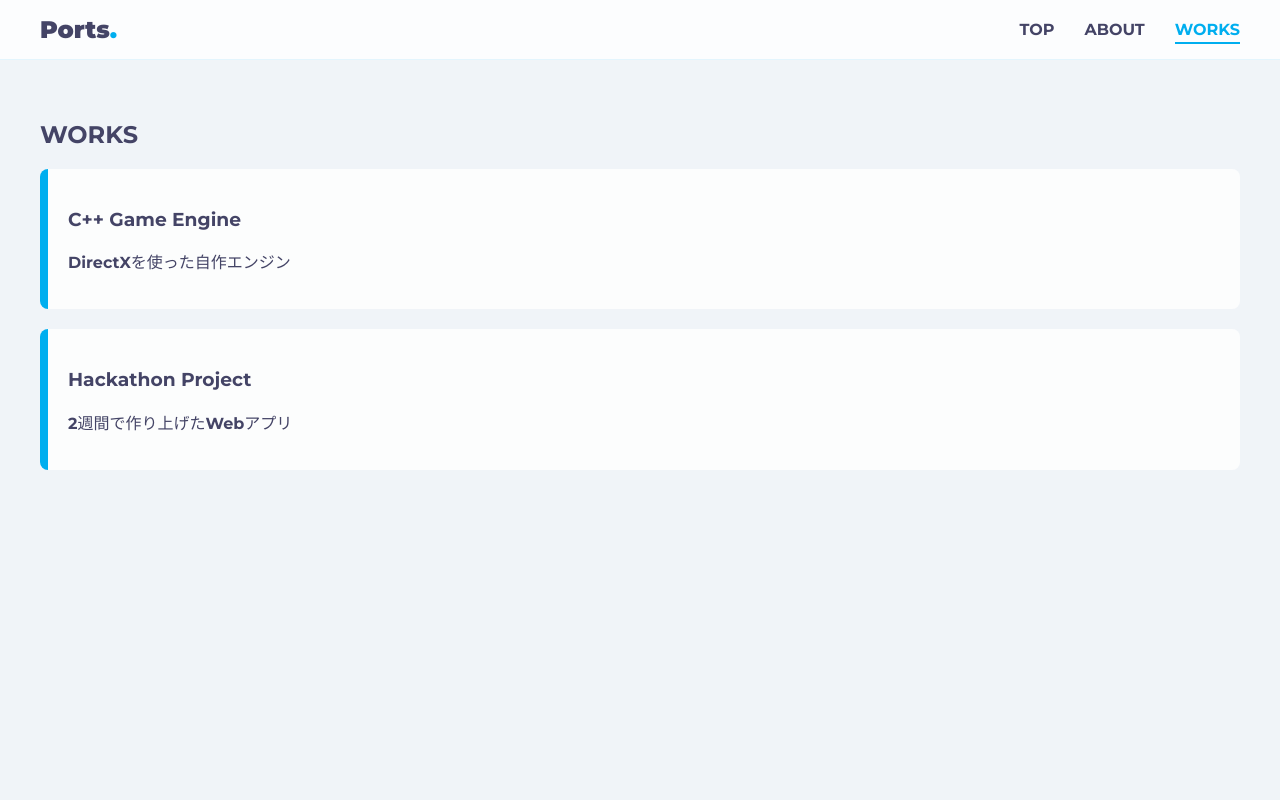
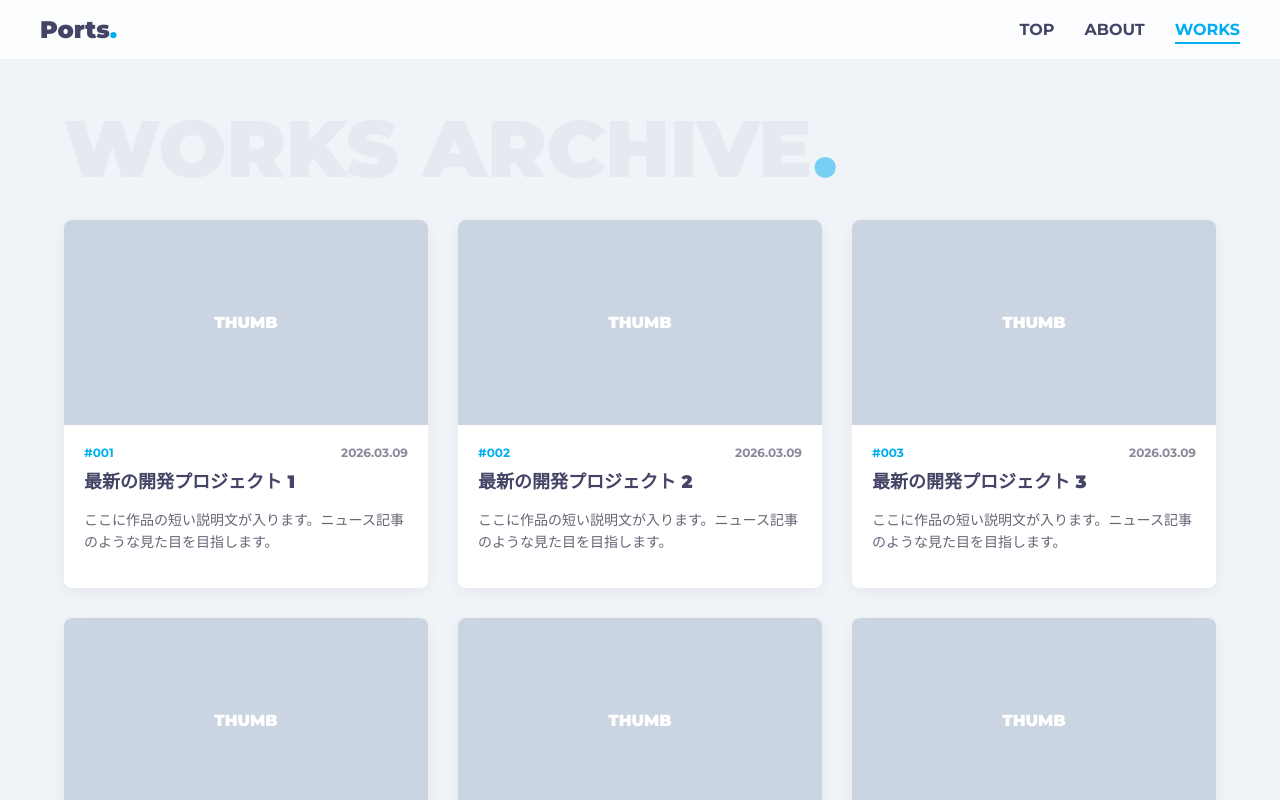
Before and after one commit to STsou-gra/Ports, a Vue app: page /works in a window 1280 px wide. Shown: the top 800 px of the page. Built offline with nearby package versions, Linux system fonts and the light colour scheme.

Commit message:
Fourth Commit

```diff
--- a/src/views/AboutView.vue
+++ b/src/views/AboutView.vue
@@ -4,200 +4,26 @@
       <h2 class="section-title-en">DETAILED ABOUT<span>.</span></h2>
       <div class="detail-card">
         <h3>自己紹介（詳細）</h3>
-        <p>ここでハッカソンの経験や、C++での苦労話、Blenderでのこだわりなどを詳しく書けます。</p>
+        <p>
+          ここでは、大学での学習内容やハッカソンでの役割、ゲームプログラミングへの情熱を詳しく記述します。
+        </p>
       </div>
     </section>
   </div>
 </template>
 
 <style scoped>
-@import url('https://fonts.googleapis.com/css2?family=Montserrat:wght@700;900&family=Noto+Sans+JP:wght@400;700&display=swap');
-
-/* サイト全体に適用 */
-:deep(body),
-:deep(#app) {
-  font-family: 'Montserrat', 'Noto Sans JP', sans-serif;
+/* App.vueに無い、このページだけの装飾だけ書く */
+.about-detail-page {
+  min-height: 100vh;
 }
-.main-page {
-  font-family: 'Montserrat', 'Noto Sans JP', sans-serif;
-  color: #446;
-  background: #f0f4f8;
-}
-
-/* 各セクションの共通設定 */
-.section {
-  padding: 100px 0;
-  display: flex;
-  justify-content: center;
-}
-.section-inner {
-  width: 90%;
-  max-width: 1200px;
-}
-.section-title-en {
-  font-size: 80px;
-  font-weight: 900;
-  color: rgba(68, 68, 102, 0.05); /* 背景にデカデカと出すプロセカ風演出 */
-  position: absolute;
-  margin-top: -60px;
-  z-index: 0;
-}
-.section-title-en span {
-  color: #00aeef;
-  opacity: 0.5;
-}
-
-/* Hero（最初の画面） */
-.hero-section {
-  height: 80vh;
-  display: flex;
-  align-items: center;
-  justify-content: center;
-  background: linear-gradient(135deg, #b3fffd 0%, #fde5f5 100%);
-  clip-path: polygon(0 0, 100% 0, 100% 90%, 0 100%); /* 下を斜めにする演出 */
-}
-.hero-logo {
-  font-size: 80px;
-  font-weight: 900;
-  letter-spacing: -2px;
-}
-.hero-logo span {
-  color: #00aeef;
-}
-.hero-catch {
-  font-weight: 700;
-  letter-spacing: 0.2em;
-  opacity: 0.7;
-}
-
-/* About */
-.about-card {
+.detail-card {
   background: white;
-  padding: 40px;
+  padding: 50px;
   border-radius: 20px;
+  box-shadow: 0 20px 40px rgba(0, 0, 0, 0.05);
   position: relative;
-  z-index: 1;
-  box-shadow: 0 20px 40px rgba(0, 0, 0, 0.05);
-}
-
-/* Works Grid */
-.works-grid {
-  display: grid;
-  grid-template-columns: repeat(auto-fit, minmax(300px, 1fr));
-  gap: 30px;
-  position: relative;
-  z-index: 1;
-}
-.work-card {
-  background: white;
-  border-radius: 12px;
-  overflow: hidden;
-  transition: transform 0.3s;
-}
-.work-card:hover {
-  transform: translateY(-10px);
-}
-.work-thumb {
-  height: 200px;
-  background: #ddd;
-  display: flex;
-  align-items: center;
-  justify-content: center;
-  font-weight: 900;
-  color: #bbb;
-}
-.work-info {
-  padding: 20px;
-}
-.work-tech {
-  font-size: 12px;
-  background: #00aeef;
-  color: white;
-  padding: 2px 8px;
-  border-radius: 4px;
-}
-
-/* News */
-.main-news-list {
-  list-style: none;
-  padding: 0;
-  position: relative;
-  z-index: 1;
-}
-.main-news-item {
-  background: rgba(255, 255, 255, 0.6);
-  margin-bottom: 10px;
-  padding: 15px 30px;
-  border-radius: 8px;
-  display: flex;
-  gap: 20px;
-}
-.main-news-item .date {
-  font-weight: 700;
-  color: #889;
-}
-/* ヘッダー全体の設定 */
-.global-header {
-  position: sticky; /* スクロールしても上についてくる */
-  top: 0;
-  z-index: 1000;
-  width: 100%;
-  background: rgba(255, 255, 255, 0.8); /* 少し透ける白 */
-  backdrop-filter: blur(10px); /* 後ろをぼかすプロセカ風演出 */
-  border-bottom: 1px solid rgba(0, 174, 239, 0.1);
-}
-
-.header-inner {
-  max-width: 1200px;
-  margin: 0 auto;
-  display: flex;
-  justify-content: space-between; /* ロゴとメニューを左右に振る */
-  align-items: center;
-  padding: 15px 20px;
-}
-
-.logo {
-  font-size: 24px;
-  font-weight: 900;
-  letter-spacing: 0.05em;
-}
-.logo span {
-  color: #00aeef;
-}
-
-/* メニューの横並び設定 */
-.nav-links {
-  display: flex;
-  gap: 30px; /* ボタン同士の間隔 */
-}
-
-.nav-btn {
-  text-decoration: none;
-  color: #446;
-  font-weight: 700;
-  font-size: 14px;
-  letter-spacing: 0.1em;
-  position: relative;
-  transition: color 0.3s;
-}
-
-/* ホバー時に色を変える */
-.nav-btn:hover {
-  color: #00aeef;
-}
-
-/* 今いるページのボタンの下に青い線を出す（Vue Routerの自動機能） */
-.router-link-active {
-  color: #00aeef !important;
-}
-
-.router-link-active::after {
-  content: '';
-  position: absolute;
-  bottom: -5px;
-  left: 0;
-  width: 100%;
-  height: 2px;
-  background: #00aeef;
+  z-index: 1; /* タイトルより手前に出す */
+  max-width: 800px;
 }
 </style>
--- a/src/views/WorksView.vue
+++ b/src/views/WorksView.vue
@@ -1,33 +1,170 @@
 <script setup lang="ts">
-// ここに開発物（ハッカソンやC++作品）のデータを書く
-const works = [
-  { id: 1, title: 'C++ Game Engine', description: 'DirectXを使った自作エンジン' },
-  { id: 2, title: 'Hackathon Project', description: '2週間で作り上げたWebアプリ' },
-]
+import { ref, computed } from 'vue'
+
+// データ（30個以上ある想定）
+const allWorks = Array.from({ length: 35 }, (_, i) => ({
+  id: i + 1,
+  title: `最新の開発プロジェクト ${i + 1}`,
+  date: '2026.03.09',
+  desc: 'ここに作品の短い説明文が入ります。ニュース記事のような見た目を目指します。',
+  thumb: 'THUMB',
+}))
+
+const itemsPerPage = 30 // 3列 × 10行 = 30件
+const currentPage = ref(1)
+
+const displayWorks = computed(() => {
+  const start = (currentPage.value - 1) * itemsPerPage
+  return allWorks.slice(start, start + itemsPerPage)
+})
+
+const totalPages = computed(() => Math.ceil(allWorks.length / itemsPerPage))
 </script>
 
 <template>
-  <div class="works-page">
-    <h2>WORKS</h2>
-    <div class="works-grid">
-      <div v-for="work in works" :key="work.id" class="work-card">
-        <h3>{{ work.title }}</h3>
-        <p>{{ work.description }}</p>
+  <div class="works-news-page">
+    <section class="section">
+      <div class="section-inner">
+        <h2 class="section-title-en">WORKS ARCHIVE<span>.</span></h2>
+
+        <div class="news-grid-3cols">
+          <div v-for="work in displayWorks" :key="work.id" class="news-card">
+            <div class="card-thumb">{{ work.thumb }}</div>
+            <div class="card-body">
+              <div class="card-meta">
+                <span class="card-id">#{{ String(work.id).padStart(3, '0') }}</span>
+                <span class="card-date">{{ work.date }}</span>
+              </div>
+              <h3 class="card-title">{{ work.title }}</h3>
+              <p class="card-desc">{{ work.desc }}</p>
+            </div>
+          </div>
+        </div>
+
+        <div class="pagination" v-if="totalPages > 1">
+          <button @click="currentPage--" :disabled="currentPage === 1">前へ</button>
+          <span class="page-num">{{ currentPage }} / {{ totalPages }}</span>
+          <button @click="currentPage++" :disabled="currentPage === totalPages">次へ</button>
+        </div>
       </div>
-    </div>
+    </section>
   </div>
 </template>
 
 <style scoped>
-.works-page {
-  padding: 40px;
-  color: #446;
+.section-inner {
+  max-width: 1200px;
+  width: 90%;
+  margin: 0 auto;
 }
-.work-card {
-  background: rgba(255, 255, 255, 0.8);
+
+/* ★ 横3列の設定 */
+.news-grid-3cols {
+  display: grid;
+  /* 横に3つの列を作る (1fr = 均等な幅) */
+  grid-template-columns: repeat(3, 1fr);
+  /* 縦に10行分並ぶように間隔をあける */
+  gap: 30px;
+  margin-top: 60px;
+}
+
+/* ニュース記事風のカードデザイン */
+.news-card {
+  background: white;
+  border-radius: 8px;
+  overflow: hidden;
+  box-shadow: 0 4px 15px rgba(0, 0, 0, 0.05);
+  transition: transform 0.3s ease;
+  cursor: pointer;
+  display: flex;
+  flex-direction: column;
+}
+
+.news-card:hover {
+  transform: translateY(-5px);
+  box-shadow: 0 10px 25px rgba(0, 174, 239, 0.15);
+}
+
+.card-thumb {
+  width: 100%;
+  aspect-ratio: 16 / 9; /* ニュースサイトによくある横長画像 */
+  background: #cbd5e1;
+  display: flex;
+  align-items: center;
+  justify-content: center;
+  font-weight: 900;
+  color: white;
+}
+
+.card-body {
   padding: 20px;
-  margin-bottom: 20px;
-  border-radius: 8px;
-  border-left: 8px solid #00aeef; /* ブルアカ水色 */
+}
+
+.card-meta {
+  display: flex;
+  justify-content: space-between;
+  margin-bottom: 10px;
+  font-size: 12px;
+}
+
+.card-id {
+  color: #00aeef;
+  font-weight: 700;
+}
+.card-date {
+  color: #889;
+}
+
+.card-title {
+  font-size: 18px;
+  font-weight: 900;
+  margin: 0 0 10px 0;
+  line-height: 1.4;
+}
+
+.card-desc {
+  font-size: 14px;
+  color: #667;
+  line-height: 1.6;
+  /* 3行以上になったら「...」で省略する設定 */
+  display: -webkit-box;
+  -webkit-line-clamp: 2;
+  -webkit-box-orient: vertical;
+  overflow: hidden;
+}
+
+/* ページネーション */
+.pagination {
+  margin-top: 60px;
+  display: flex;
+  justify-content: center;
+  align-items: center;
+  gap: 20px;
+}
+
+.pagination button {
+  background: #446;
+  color: white;
+  border: none;
+  padding: 10px 25px;
+  border-radius: 4px;
+  font-weight: 700;
+  cursor: pointer;
+}
+
+.pagination button:disabled {
+  opacity: 0.3;
+}
+
+/* スマホ対応：1200px以下で2列、600px以下で1列にする */
+@media (max-width: 1100px) {
+  .news-grid-3cols {
+    grid-template-columns: repeat(2, 1fr);
+  }
+}
+@media (max-width: 700px) {
+  .news-grid-3cols {
+    grid-template-columns: repeat(1, 1fr);
+  }
 }
 </style>
```
